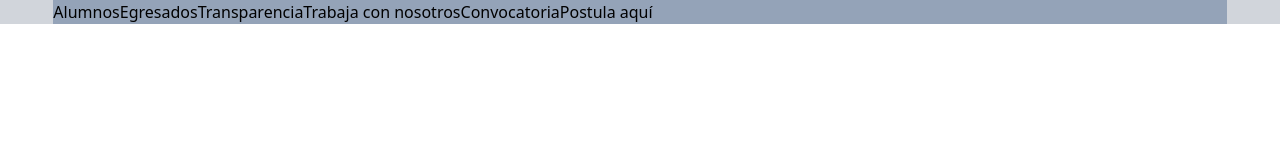
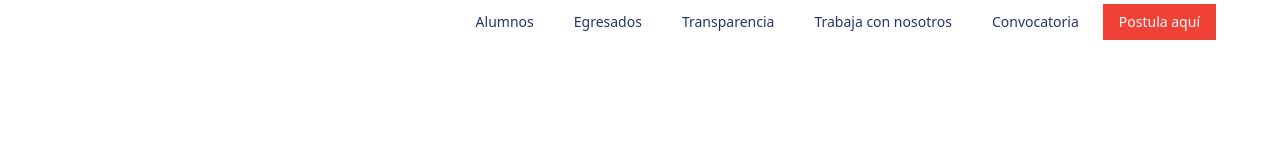
Before and after one commit to Gonzalop0210/proyecto_uch_copia, a website: page index.html in a window 1280 px wide. Drawn offline with Linux system fonts and the light colour scheme.

Commit message:
aside avanzado

```diff
--- a/index.html
+++ b/index.html
@@ -7,14 +7,14 @@
     <link rel="stylesheet" href="/code/styles/index.css">
 </head>
 <body>
-    <aside class="bg-gray-300">
-        <ul class="w-11/12 bg-slate-400 mx-auto flex ali">
-            <li>Alumnos</li>
-            <li>Egresados</li>
-            <li>Transparencia</li>
-            <li>Trabaja con nosotros</li>
-            <li>Convocatoria</li>
-            <li>Postula aquí</li>
+    <aside class="mt-1">
+        <ul class="max-w-6xl mx-auto flex justify-end gap-2 text-color-azul text-sm">
+            <li class="px-4 py-2 hover:text-white hover:bg-color-azul hover:cursor-pointer transition-all duration-500"><a href="#">Alumnos</a></li>
+            <li class="px-4 py-2 hover:text-white hover:bg-color-azul hover:cursor-pointer transition-all duration-500"><a href="#">Egresados</a></li>
+            <li class="px-4 py-2 hover:text-white hover:bg-color-azul hover:cursor-pointer transition-all duration-500"><a href="#">Transparencia</a></li>
+            <li class="px-4 py-2 hover:text-white hover:bg-color-azul hover:cursor-pointer transition-all duration-500"><a href="#">Trabaja con nosotros</a></li>
+            <li class="px-4 py-2 hover:text-white hover:bg-color-azul hover:cursor-pointer transition-all duration-500"><a href="#">Convocatoria</a></li>
+            <li class="bg-color-naranja text-white px-4 py-2 hover:bg-color-azul hover:cursor-pointer transition-all duration-500"><a href="#">Postula aquí</a></li>
         </ul>
     </aside>
 </body>
```
Also changed, not shown: code/styles/index.css.
